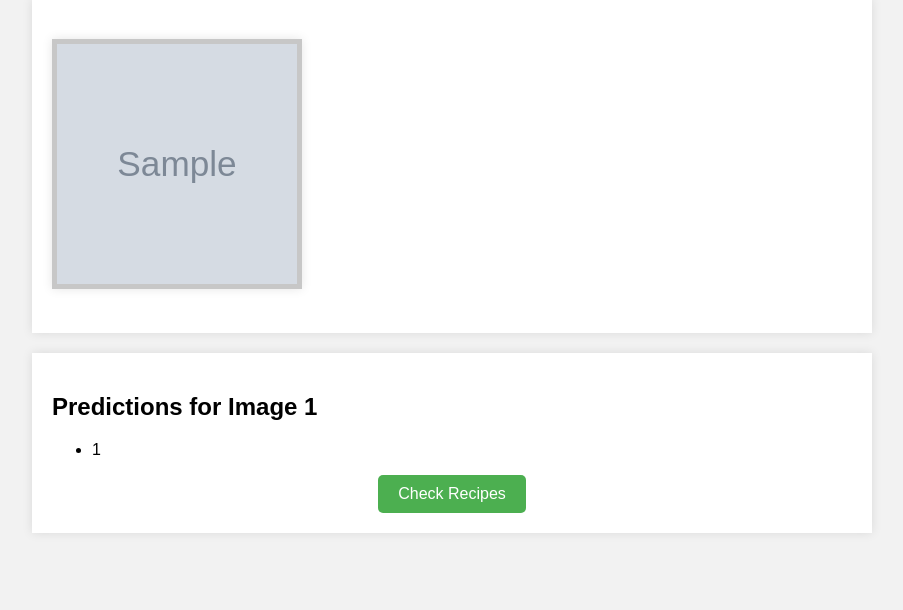
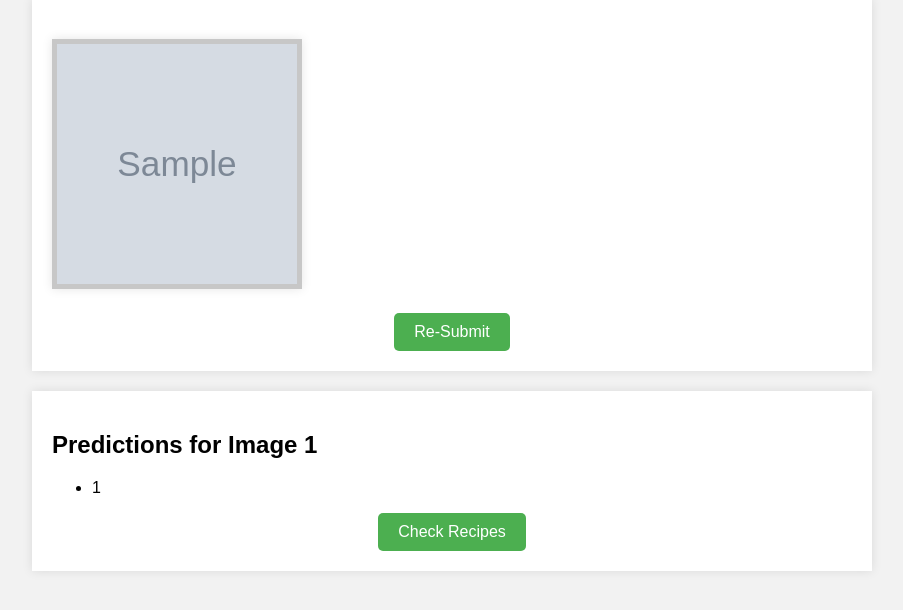
Before and after one commit to Sirpy-Palaniswamy/frt-project, a Flask app: template templates/display.html in a window 1280 px wide. Shown: the part 141-751 px from the top of the page, without its empty margins (188-1091 px from the left). Run offline with Flask 3, Linux system fonts and the light colour scheme; the template is opened without the code that fills it: most values are stand-ins (such as "Sample title", 1, 10 or a date in 2020); grey boxes marked "Sample" are stand-in pictures.

Commit message:
Update display.html

```diff
--- a/templates/display.html
+++ b/templates/display.html
@@ -69,16 +69,20 @@
         {% for image_path in image_paths %}
             <img src="{{ image_path }}" alt="img_upload" class="containerimg" style="height: 250px; width: 250px">
         {% endfor %}
+        <form method="GET" enctype="multipart/form-data" action="/home">
+            <input type="submit" value="Re-Submit" class="boton">
+        </form>
     </div>
     <div class="container">
         {% for item in predictions %}
             <h2>Predictions for Image {{ loop.index }}</h2>
             <ul>
-                    <li>{{ item[0] }}</li>
+                <li>{{ item[0] }}</li>
             </ul>
         {% endfor %}
         <form method="GET" enctype="multipart/form-data" action="/results">
             <input type="submit" value="Check Recipes" class="boton">
         </form>
+    </div>
 </body>
 </html>
```
